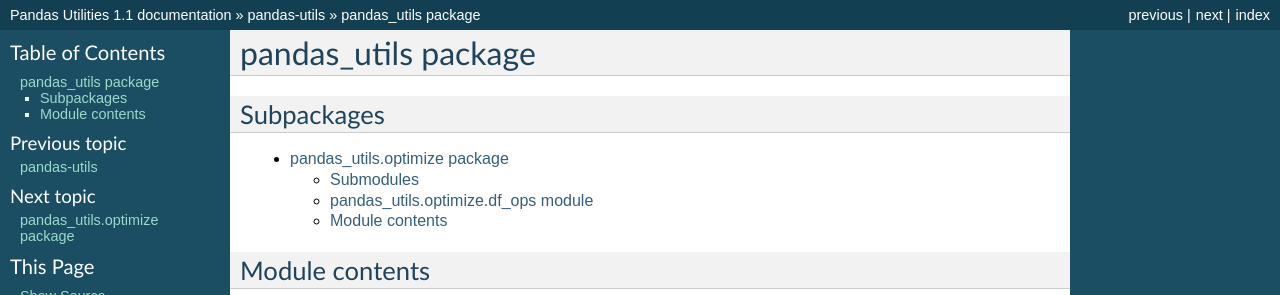
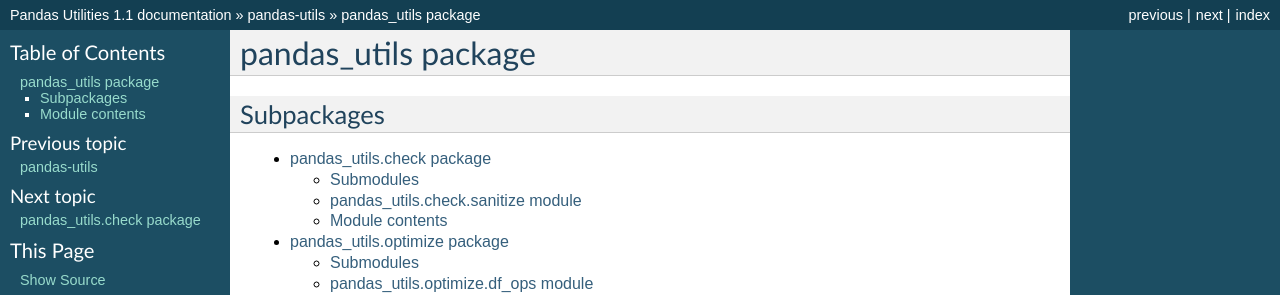
Before and after one commit to proafxin/pd-extras, a Sphinx documentation site: the page built from docs/source/pandas_utils.rst, in a window 1280 px wide, cut to the strip 0-295 px from the top of the page. Built offline with Sphinx 7.4.7, drawn with Linux system fonts in a browser that asks for light colours.

Commit message:
fixed documentation and tox commands

```diff
--- /dev/null
+++ b/docs/source/pandas_utils.check.rst
@@ -0,0 +1,21 @@
+pandas\_utils.check package
+===========================
+
+Submodules
+----------
+
+pandas\_utils.check.sanitize module
+-----------------------------------
+
+.. automodule:: pandas_utils.check.sanitize
+   :members:
+   :undoc-members:
+   :show-inheritance:
+
+Module contents
+---------------
+
+.. automodule:: pandas_utils.check
+   :members:
+   :undoc-members:
+   :show-inheritance:
--- a/docs/source/pandas_utils.rst
+++ b/docs/source/pandas_utils.rst
@@ -7,6 +7,7 @@
 .. toctree::
    :maxdepth: 4
 
+   pandas_utils.check
    pandas_utils.optimize
 
 Module contents
```
Also changed, not shown: 1 other file.
